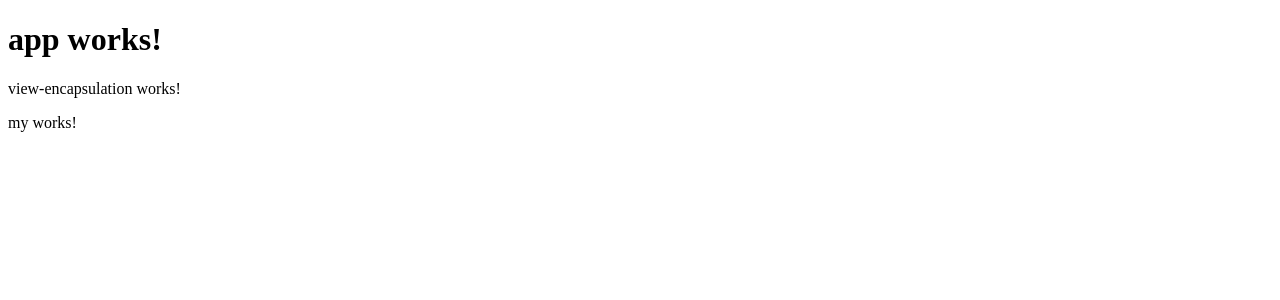
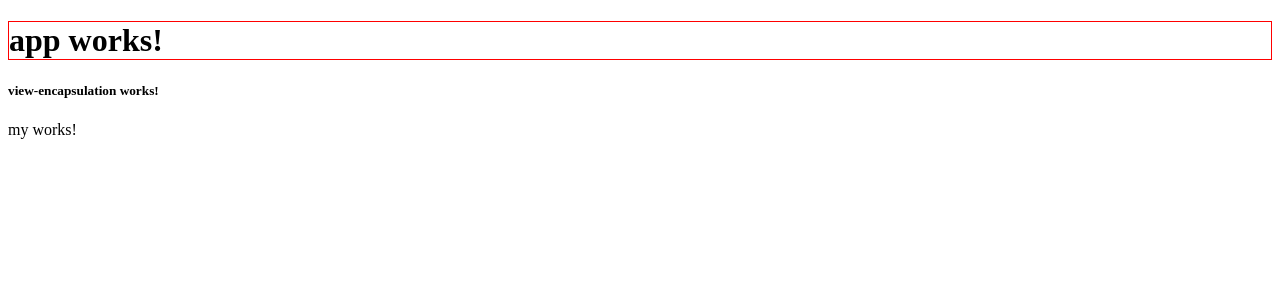
Before and after one commit to CodeKul/17124APRANGWEEKEND, an Angular app: page / in a window 1280 px wide. Shown: the top 300 px of the page. Built offline with nearby package versions, Linux system fonts and the light colour scheme.

Commit message:
view encapuslation: encapsulation strategies

```diff
--- a/src/app/app.component.css
+++ b/src/app/app.component.css
@@ -0,0 +1,3 @@
+h1, h5{
+    border: 1px solid red;
+}
--- a/src/app/app.component.ts
+++ b/src/app/app.component.ts
@@ -1,9 +1,10 @@
-import { Component } from '@angular/core';
+import { Component, ViewEncapsulation } from '@angular/core';
 
 @Component({
   selector: 'app-root',
   templateUrl: './app.component.html',
   styleUrls: ['./app.component.css']
+  // encapsulation : ViewEncapsulation.Emulated
 })
 export class AppComponent {
   title = 'app works!';
--- a/src/app/view-encapsulation/view-encapsulation.component.html
+++ b/src/app/view-encapsulation/view-encapsulation.component.html
@@ -1,3 +1,3 @@
-<p>
+<h5>
   view-encapsulation works!
-</p>
+</h5>
```
